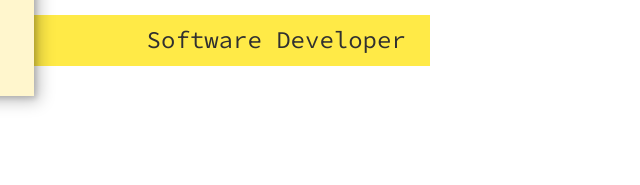
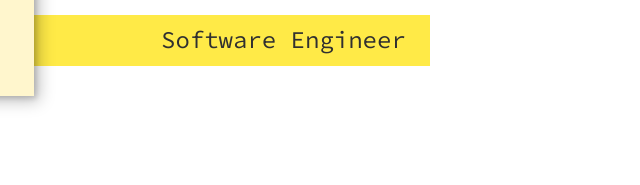
Before and after one commit to rleung1004/Personal-Portfolio, a plain HTML site: page index.html in a window 1280 px wide. Shown: the part 332-517 px from the top of the page, 533-1173 px from the left. Drawn offline with nearby package versions, Linux system fonts and the light colour scheme.

Commit message:
Update homepage content

```diff
--- a/index.html
+++ b/index.html
@@ -39,7 +39,7 @@
         <h1 class="section__title section__title--intro">
             Hi, I am <strong>Ryan Leung</strong>
         </h1>
-        <p class="section__subtitle section__subtitle--intro">Software Developer</p>
+        <p class="section__subtitle section__subtitle--intro">Software Engineer</p>
         <img src="src/img/ryan-head.png" alt="Picture of Ryan" class="intro__img">
     </section>
 
```
